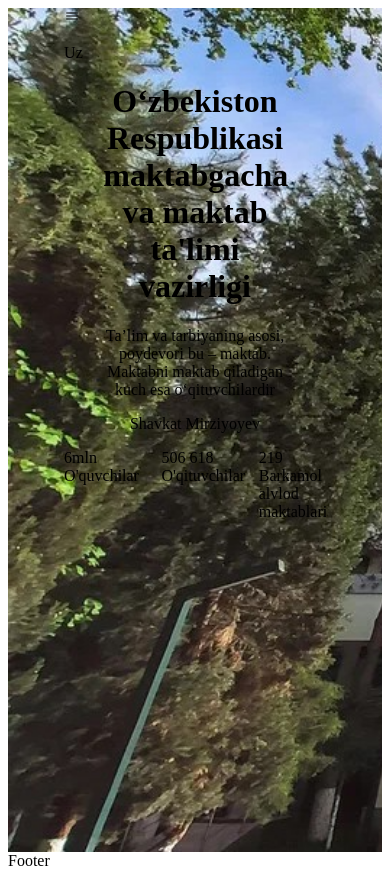
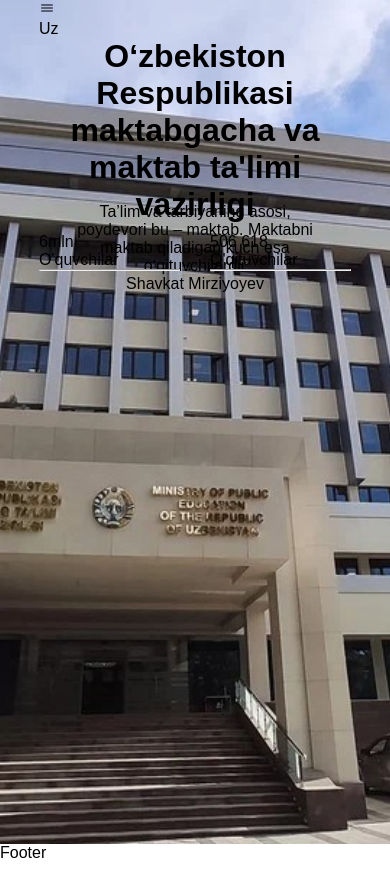
Before and after one commit to Behruz01/uzedu_front, a React (Create React App) app: page / in a window 390 px wide. Built offline with nearby package versions, Linux system fonts and the light colour scheme.

Commit message:
addResponsiveHeader

```diff
--- a/src/Components/Header/Header.jsx
+++ b/src/Components/Header/Header.jsx
@@ -1,25 +1,21 @@
-import React from "react";
+// import React from "react";
+import Navbar from "./Navbar/Navbar";
+import logoHeader from "../../Assets/logoHero.svg";
 import "./header.css";
 
 import { Swiper, SwiperSlide } from "swiper/react";
-
-// Import Swiper styles
+import { Autoplay } from "swiper/modules";
 import "swiper/css";
 import "swiper/css/pagination";
 
-// import "./styles.css";
-
-// import required modules
-import { Pagination, Autoplay } from "swiper/modules";
-
-import Navbar from "./Navbar/Navbar";
-import logoHeader from "../../Assets/logoHero.svg";
-
 const Header = () => {
     return (
-        <div id="header">
+        <div id="header" className="">
+            <div
+                className="bg_rounded opacity-70 z-20 absolute w-[700px] h-[350px] bg-[#e3da5c] bottom-0 left-[-350px] rounded-t-full"
+            ></div>
             <div className="bg-[#413574] bg-opacity-75  w-full h-full absolute"></div>
-            <div className="containr">
+            <div className="containr ">
                 <Navbar />
 
                 <div className="mt-16 text-white flex items-center justify-center containr ">
@@ -34,7 +30,7 @@
                             O‘zbekiston Respublikasi maktabgacha va maktab ta'limi
                             vazirligi
                         </h1>
-                        <p className="italic ">
+                        <p className="italic edu_text">
                             Ta’lim va tarbiyaning asosi, poydevori bu – maktab. Maktabni
                             maktab qiladigan kuch esa o‘qituvchilardir
                         </p>
@@ -42,25 +38,42 @@
                     </div>
                 </div>
 
-                <div className="mt-28">
-                    <div className="w-1/2 header_swiper right-32 absolute">
+                <div className="mt-28 w-full relative">
+                    <div className="w-1/2 header_swiper absolute right-0 swiper-container">
                         <Swiper
-                            slidesPerView={3}
+                            slidesPerView={2}
                             spaceBetween={30}
                             pagination={{
                                 clickable: true,
                             }}
                             autoplay={{ delay: 2000 }}
                             modules={[Autoplay]}
-                            className="mySwiper text-white text-xl"
+                            className="mySwiper text-white text-center text-2xl"
                         >
                             <SwiperSlide>
-                                <p>10 104 Maktab</p>
+                                <p className="font-bold ml-5">10 104</p>
+                                <p className="text-xl ml-5">Maktab</p>
                             </SwiperSlide>
-                            <SwiperSlide>6mln O'quvchilar</SwiperSlide>
-                            <SwiperSlide>506 618 O'qituvchilar</SwiperSlide>
-                            <SwiperSlide>219 Barkamol alvlod maktablari</SwiperSlide>
-                            <SwiperSlide>3 Mehribonlik uylari</SwiperSlide>
+                            <SwiperSlide>
+                                <p className="font-bold ml-5">6mln</p>
+                                <p className="text-xl ml-5">O'quvchilar</p>
+                                <hr className="bg-white h-60 w-0.5 top-0 absolute" />
+                            </SwiperSlide>
+                            <SwiperSlide>
+                                <p className="font-bold ml-5">506 618</p>
+                                <p className="text-xl ml-5">O'qituvchilar</p>
+                                <hr className="bg-white h-60 w-0.5 top-0 absolute " />
+                            </SwiperSlide>
+                            <SwiperSlide>
+                                <p className="font-bold ml-5">219</p>
+                                <p className="text-xl ml-5">Barkamol alvlod maktablari</p>
+                                <hr className="bg-white h-60 w-0.5 top-0 absolute " />
+                            </SwiperSlide>
+                            <SwiperSlide>
+                                <p className="font-bold ml-5">3</p>
+                                <p className="text-xl ml-5">Mehribonlik uylari</p>
+                                <hr className="bg-white h-60 w-0.5 top-0 absolute " />
+                            </SwiperSlide>
                         </Swiper>
                     </div>
                 </div>
--- a/src/Components/Header/Navbar/Navs/NavItems/NavItemBottom.jsx
+++ b/src/Components/Header/Navbar/Navs/NavItems/NavItemBottom.jsx
@@ -1,26 +1,9 @@
 import React from "react";
-
-const data = [
-    {
-        navItemBottom: [
-            "Vazirlik",
-            "Ta'lim",
-            "Faoliyat",
-            "Axborot xizmati",
-            "Ochiq ma'lumotlar",
-            "Korrupsiyaga qarshi kurash",
-        ],
-    },
-];
 
 const NavItemBottom = () => {
     return (
         <>
             <div id="navItemBottom" className="items-center flex gap-5 justify-between">
-                {/* {data.map((items) => (
-                    <p className="cursor-pointer ">{items.navItemBottom}</p>
-                ))} */}
-
                 <p className="cursor-pointer hover:text-[#f0f220]">Vazirlik</p>
                 <p className="cursor-pointer hover:text-[#f0f220]">Ta'lim</p>
                 <p className="cursor-pointer hover:text-[#f0f220]">Faoliyat</p>
--- a/src/Components/Header/Navbar/Navs/NavItems/NavItemTop.jsx
+++ b/src/Components/Header/Navbar/Navs/NavItems/NavItemTop.jsx
@@ -2,19 +2,6 @@
 
 import { AiOutlineEye } from "react-icons/ai";
 import { CiSearch } from "react-icons/ci";
-
-const data = [
-    {
-        navItems: [
-            "O'qituvchi ish o'rinlari",
-            "Hujjatlar",
-            "Loyihalar",
-            "Ko'p beriladigan savollar",
-            "Davlat ramzlari",
-            "Fuqarolar murojaati",
-        ],
-    },
-];
 
 const NavItemTop = () => {
     return (
@@ -23,10 +10,6 @@
                 id="navItemTop"
                 className="flex navItemTop text-xs items-center justify-between w-full"
             >
-                {/* {data.map((items, i) => (
-                    <p key={i}>{items.navItems}</p>
-                ))} */}
-
                 <p className="cursor-pointer hover:text-[#f0f220]">
                     O'qituvchi ish o'rinlari
                 </p>
--- a/src/Components/Header/header.css
+++ b/src/Components/Header/header.css
@@ -1,8 +1,10 @@
 #header {
     background-image: url(../../Assets/bg_hero.jpg);
-    height: 100vh;
     background-size: cover;
     background-repeat: no-repeat;
+    background-position: center center;
+    position: relative;
+    height: 100vh;
 }
 
 @media only screen and (max-width: 960px) {
@@ -17,5 +19,13 @@
     .header_swiper {
         width: 100%;
         right: 0;
+        margin-top: -60px;
+        z-index: 999;
+    }
+    .edu_text {
+        margin-top: -20px;
+    }
+    .bg_rounded {
+        left: -550px;
     }
 }
--- a/src/index.css
+++ b/src/index.css
@@ -1,4 +1,11 @@
+* {
+    margin: 0;
+    padding: 0;
+    box-sizing: border-box;
+    font-family: sans-serif;
+}
+
 .containr {
-    width: 70%;
+    width: 80%;
     margin: auto;
 }
```
